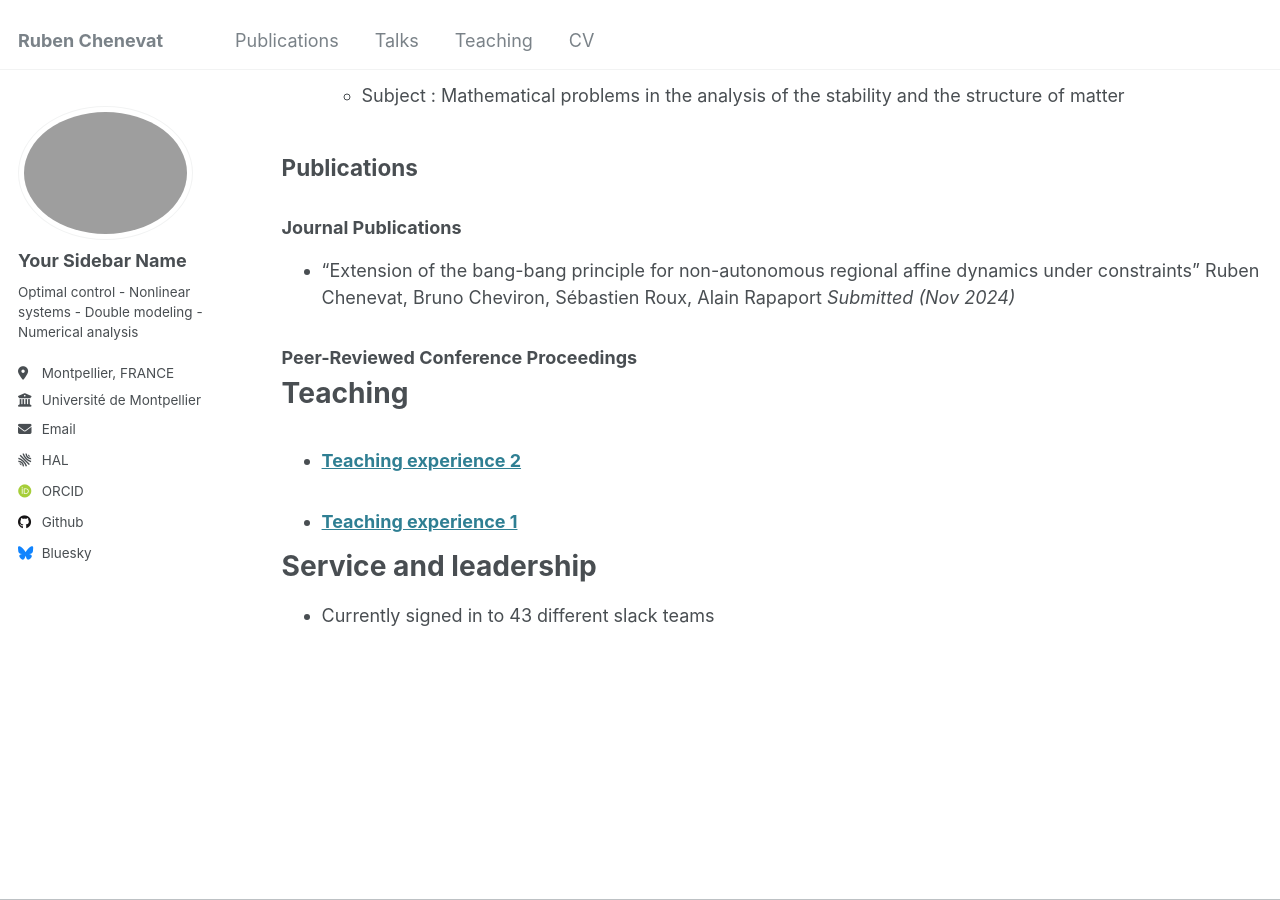
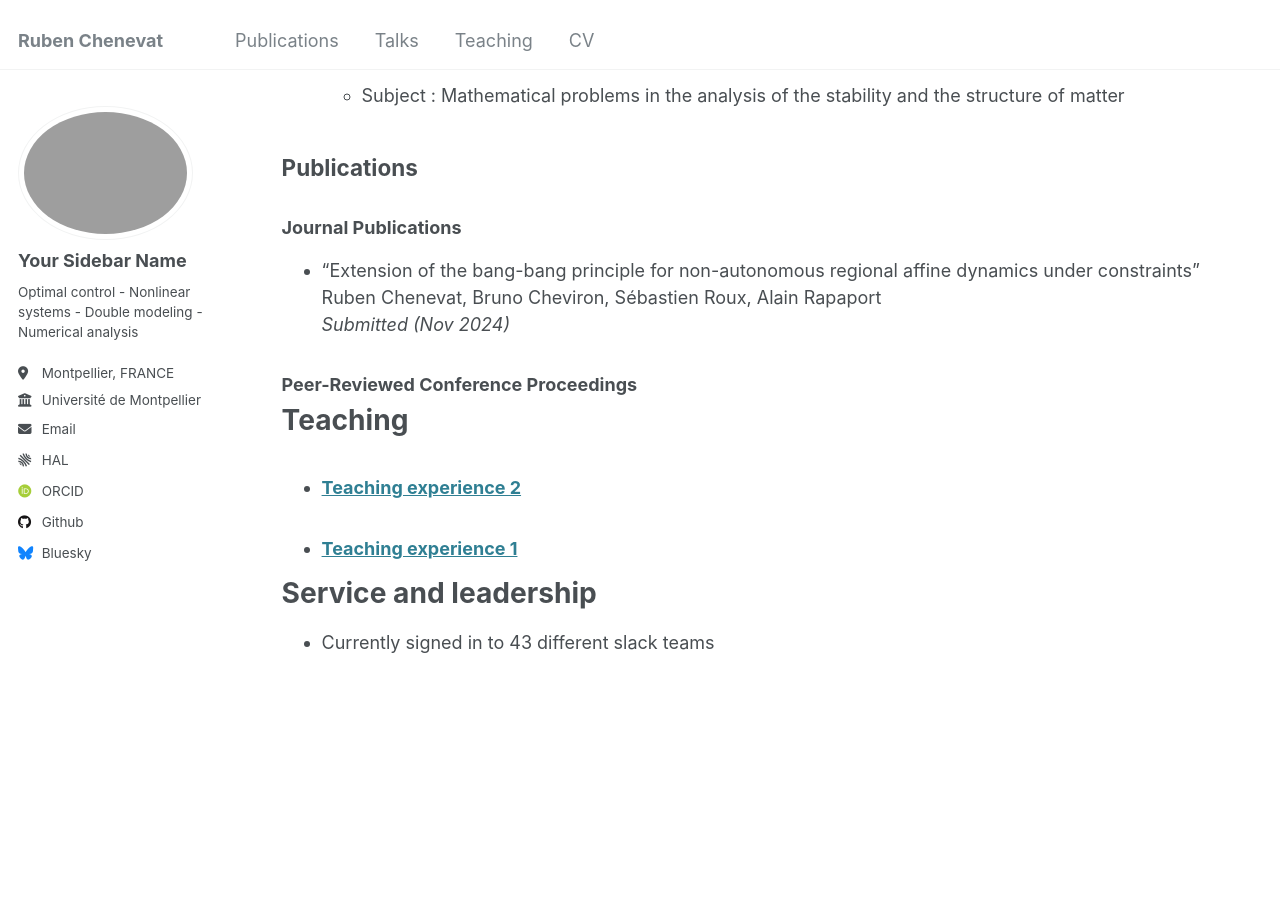
Before and after one commit to rubenchenevat/rubenchenevat.github.io, a Jekyll site: the page built from _pages/cv.md, in a window 1280 px wide and 900 px high, scrolled down 835 px. Built offline with Jekyll 4.4.1, drawn with Linux system fonts in a browser that asks for light colours; some web fonts are replaced.

Commit message:
Update cv.md

```diff
--- a/_pages/cv.md
+++ b/_pages/cv.md
@@ -44,8 +44,8 @@ redirect_from:
   {% endfor %}</ul>
 -->
 
-* "Extension of the bang-bang principle for non-autonomous regional affine dynamics under constraints"
-  Ruben Chenevat, Bruno Cheviron, Sébastien Roux, Alain Rapaport
+* "Extension of the bang-bang principle for non-autonomous regional affine dynamics under constraints"\
+  Ruben Chenevat, Bruno Cheviron, Sébastien Roux, Alain Rapaport\
   _Submitted (Nov 2024)_
 
 
```
